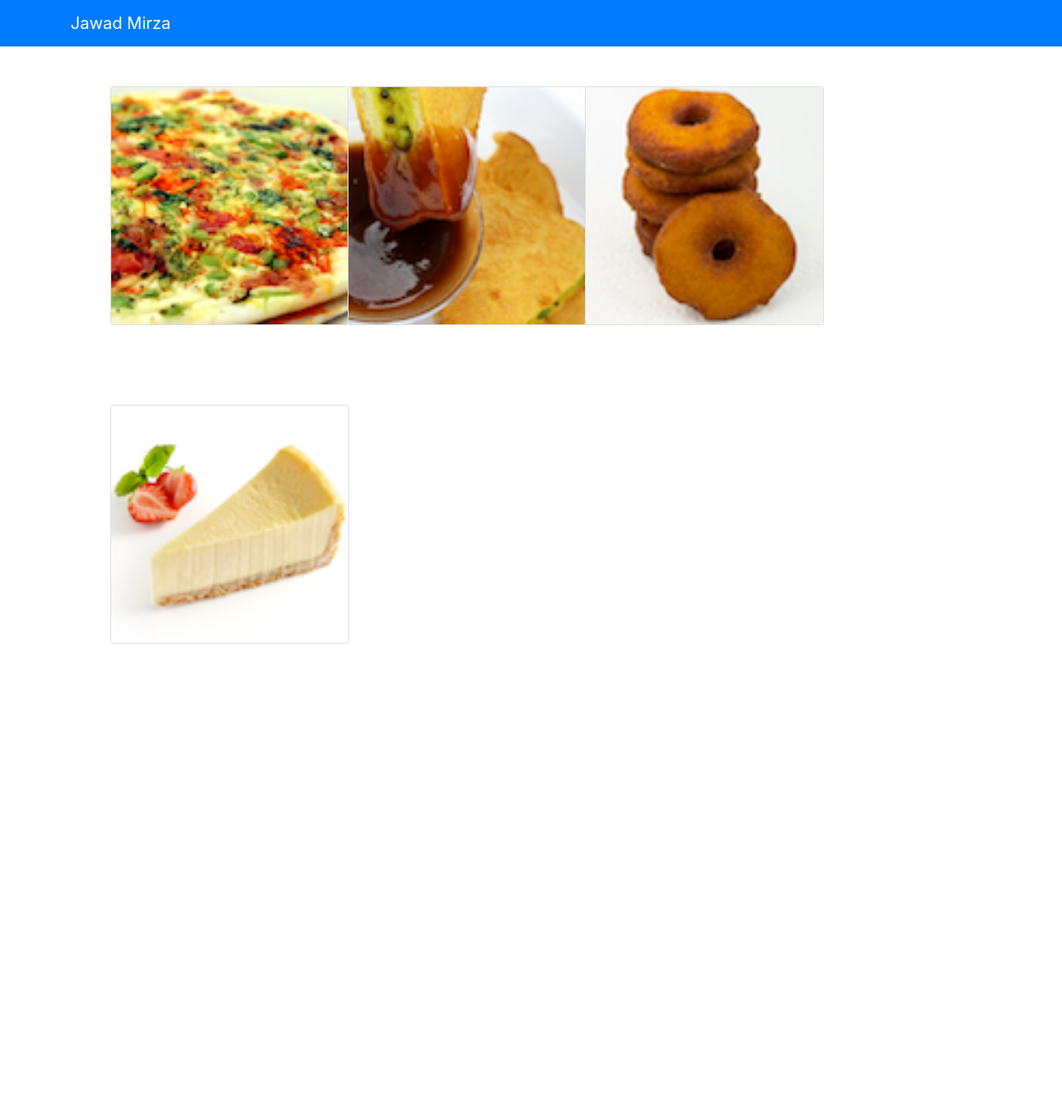
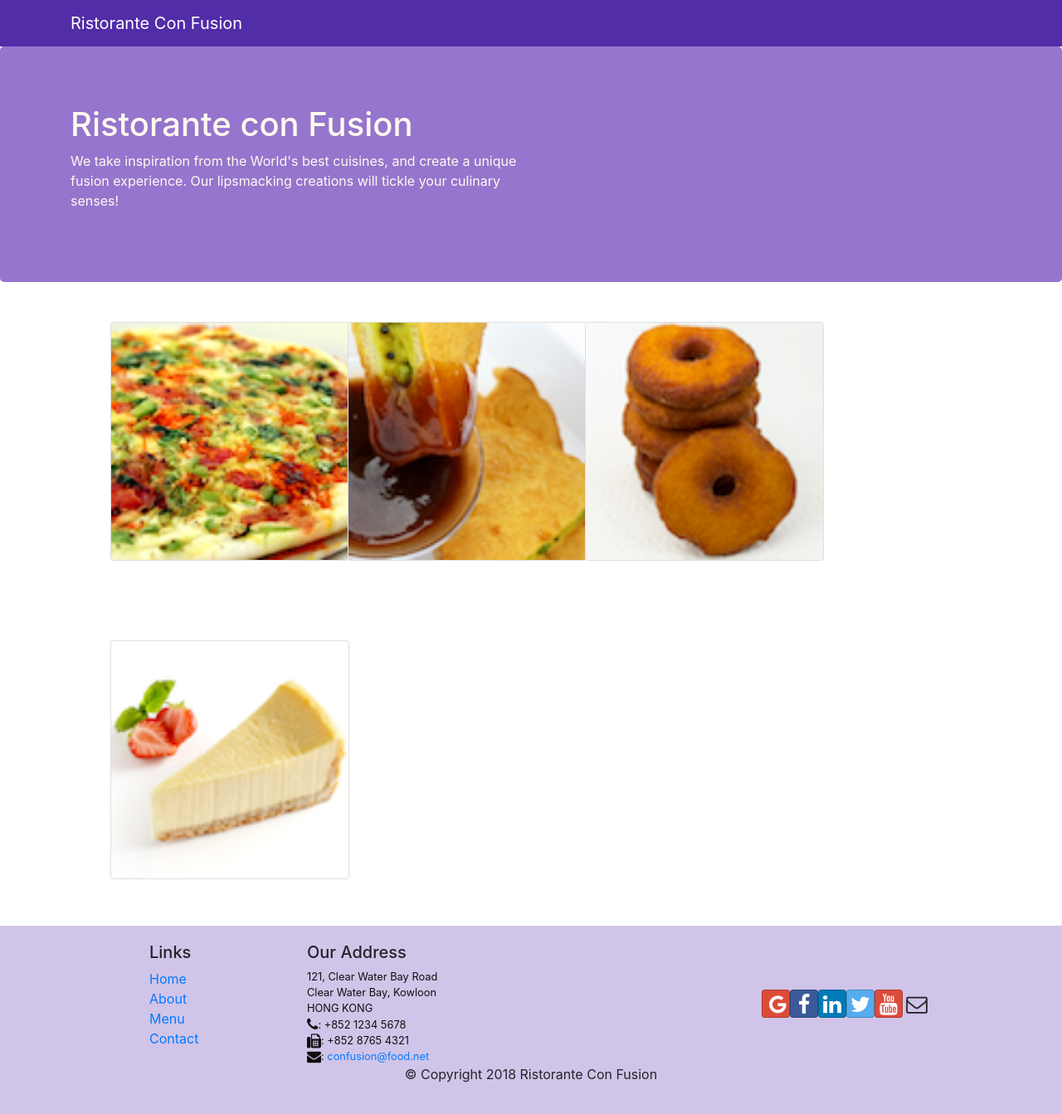
Before and after one commit to JawadMirza-coder/myapp, a React (Create React App) app: page /contactus in a window 1280 px wide. Shown: the whole page at 83% size. Before the commit the page ends 832 px from the top, so only its background shows below. Built offline with nearby package versions, Linux system fonts and the light colour scheme.

Commit message:
header and footer

```diff
--- a/package.json
+++ b/package.json
@@ -8,6 +8,8 @@
     "@testing-library/user-event": "^13.5.0",
     "boostrap": "^2.0.0",
     "bootstrap": "^4.6.1",
+    "bootstrap-social": "^5.1.1",
+    "font-awesome": "^4.7.0",
     "react": "^17.0.2",
     "react-dom": "^17.0.2",
     "react-popper": "^2.2.5",
--- a/src/App.css
+++ b/src/App.css
@@ -34,3 +34,33 @@
   font-size: calc(10px + 2vmin);
   color: white;
 } */
+
+
+.row-content {
+  margin:0px auto;
+  padding: 50px 0px 50px 0px;
+  border-bottom: 1px ridge;
+  min-height:400px;
+}
+
+.footer{
+  background-color: #D1C4E9;
+  margin:0px auto;
+  padding: 20px 0px 20px 0px;
+}
+.jumbotron {
+  padding:70px 30px 70px 30px;
+  margin:0px auto;
+  background: #9575CD ;
+  color:floralwhite;
+}
+
+address{
+  font-size:80%;
+  margin:0px;
+  color:#0f0f0f;
+}
+
+.navbar-dark {
+  background-color: #512DA8;
+}
--- /dev/null
+++ b/src/components/Header.js
@@ -0,0 +1,30 @@
+import React, { Component } from 'react';
+import { Navbar, NavbarBrand } from 'reactstrap';
+
+class Header extends Component {
+  render() {
+    return(
+    <React.Fragment>
+      <Navbar dark>
+        <div className="container">
+            <NavbarBrand href="/">Ristorante Con Fusion</NavbarBrand>
+        </div>
+      </Navbar>
+
+           <div className="container-fluid jumbotron">
+               <div className="container">
+               <div className="row row-header ">
+                   <div className="col-12 col-sm-6 ">
+                       <h1>Ristorante con Fusion</h1>
+                       <p>We take inspiration from the World's best cuisines, and create a unique fusion experience. Our lipsmacking creations will tickle your culinary senses!</p>
+                   </div>
+               </div>
+               </div>
+
+           </div>
+    </React.Fragment>
+    );
+  }
+}
+
+export default Header;
--- /dev/null
+++ b/src/components/footer.js
@@ -0,0 +1,52 @@
+import React from 'react';
+
+import 'font-awesome/css/font-awesome.css';
+import 'bootstrap-social/bootstrap-social.css';
+function Footer(props) {
+    return(
+    <div className="footer">
+        <div className="container">
+            <div className="row justify-content-center">
+                <div className="col-4 offset-1 col-sm-2">
+                    <h5>Links</h5>
+                    <ul className="list-unstyled">
+                        <li> <a href="/">Home</a></li>
+                        <li><a href="/">About</a></li>
+                        <li><a href="/">Menu</a></li>
+                        <li><a href="contactus.html">Contact</a></li>
+                    </ul>
+                </div>
+                <div className="col-7 col-sm-5">
+                    <h5>Our Address</h5>
+                    <address>
+		              121, Clear Water Bay Road<br />
+		              Clear Water Bay, Kowloon<br />
+		              HONG KONG<br />
+		              <i className="fa fa-phone fa-lg"></i>: +852 1234 5678<br />
+		              <i className="fa fa-fax fa-lg"></i>: +852 8765 4321<br />
+		              <i className="fa fa-envelope fa-lg"></i>: <a href="mailto:confusion@food.net">
+                         confusion@food.net</a>
+                    </address>
+                </div>
+                <div className="col-12 col-sm-4 align-self-center">
+                    <div className="text-center">
+                        <a className="btn btn-social-icon btn-google " href="http://google.com/+"><i className="fa fa-google-plus px-2"></i></a>
+                        <a className="btn btn-social-icon btn-facebook" href="http://www.facebook.com/profile.php?id="><i className="fa fa-facebook"></i></a>
+                        <a className="btn btn-social-icon btn-linkedin" href="http://www.linkedin.com/in/"><i className="fa fa-linkedin"></i></a>
+                        <a className="btn btn-social-icon btn-twitter" href="http://twitter.com/"><i className="fa fa-twitter"></i></a>
+                        <a className="btn btn-social-icon btn-google" href="http://youtube.com/"><i className="fa fa-youtube"></i></a>
+                        <a className="btn btn-social-icon" href="mailto:"><i className="fa fa-envelope-o"></i></a>
+                    </div>
+                </div>
+            </div>
+            <div className="row justify-content-center">
+                <div className="col-auto">
+                    <p>© Copyright 2018 Ristorante Con Fusion</p>
+                </div>
+            </div>
+        </div>
+    </div>
+    )
+}
+
+export default Footer;
--- a/src/components/mainComponent.js
+++ b/src/components/mainComponent.js
@@ -1,6 +1,7 @@
 import React, { Component } from 'react';
-import { Navbar, NavbarBrand } from 'reactstrap';
 import Menu from './menucomponents';
+import Header from "./Header";
+import Footer from "./footer";
 import DishDetail from './DishdetailComponent';
 
 import { DISHES } from "../shared/Dishes";
@@ -24,14 +25,12 @@
   render() {
     return (
       <div>
-        <Navbar dark color="primary">
-          <div className="container">
-            <NavbarBrand href="/">Jawad Mirza</NavbarBrand>
-          </div>
-        </Navbar>
+        <Header />
         <Menu dishes={this.state.dishes} onClick={(dishId) => this.onDishSelect(dishId)} />
 
         <DishDetail dish={this.state.dishes.filter((dish) => dish.id === this.state.selectedDish)[0]} />
+
+        <Footer />
       </div>
     );
 
```
Also changed, not shown: 2 other files (tests, documents, lock files or other folders).
